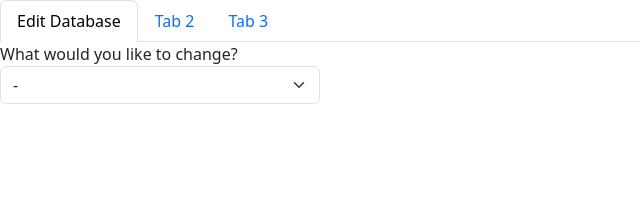
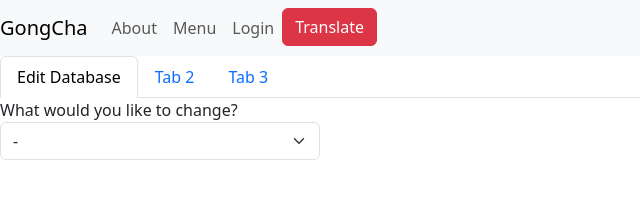
Before and after one commit to csce-315-331-2023c/project-3-csce315-909_09b-gong-cha, a website: page static/manager.html in a window 1280 px wide. Shown: the whole page, without its empty margins (0-640 px from the left). Drawn offline with nearby package versions, Linux system fonts and the light colour scheme.

Commit message:
Added navbar to manager view

```diff
--- a/static/manager.html
+++ b/static/manager.html
@@ -7,6 +7,29 @@
   <link href="https://cdn.jsdelivr.net/npm/bootstrap@5.3.2/dist/css/bootstrap.min.css" rel="stylesheet" integrity="sha384-T3c6CoIi6uLrA9TneNEoa7RxnatzjcDSCmG1MXxSR1GAsXEV/Dwwykc2MPK8M2HN" crossorigin="anonymous">
 </head>
 <body>
+
+  <nav class="navbar navbar-expand-lg navbar-light bg-light">
+    <a class="navbar-brand" href="#">GongCha</a>
+    <button class="navbar-toggler" type="button" data-toggle="collapse" data-target="#navbarNav" aria-controls="navbarNav" aria-expanded="false" aria-label="Toggle navigation">
+      <span class="navbar-toggler-icon"></span>
+    </button>
+    <div class="collapse navbar-collapse" id="navbarNav">
+      <ul class="navbar-nav">
+        <li class="nav-item active">
+          <a class="nav-link" href="about.html">About</span></a>
+        </li>
+        <li class="nav-item">
+          <a class="nav-link" href="#">Menu</a>
+        </li>
+        <li class="nav-item">
+          <a class="nav-link" href="#">Login</a>
+        </li>
+        <li class="nav-item">
+          <button type="button" class="btn btn-danger" onclick="Translate()">Translate</button>
+        </li>
+      </ul>
+    </div>
+  </nav>
 
   <ul class="nav nav-tabs" id="myTab" role="tablist">
     <li class="nav-item">
```
